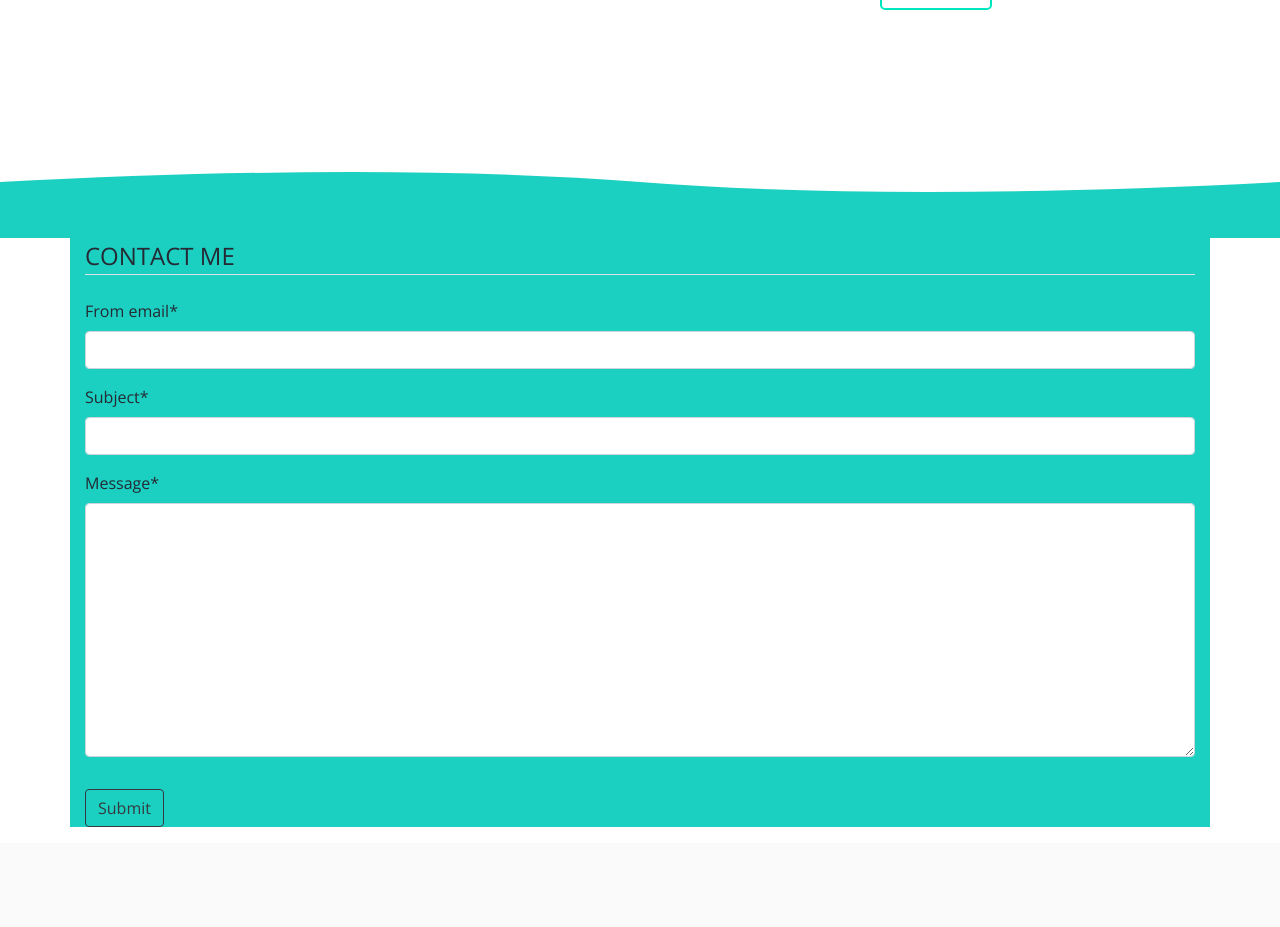
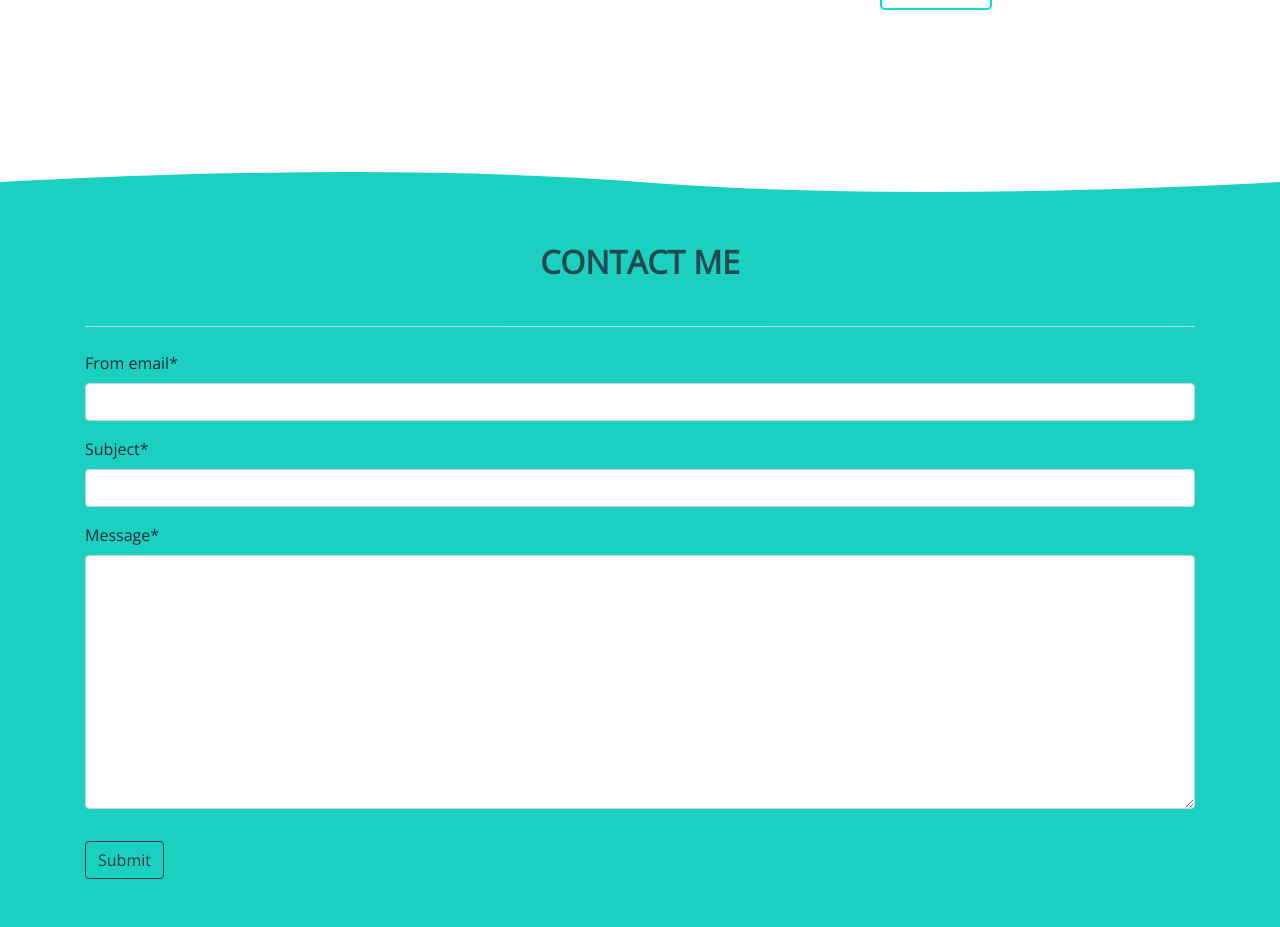
Before and after one commit to brantmorton/portfolio, a Django app: page / in a window 1280 px wide. Shown: the part 3693-4620 px from the top of the page. Before the commit the page ends 4520 px from the top, so only its background shows below. Run offline with Django 3.2, Linux system fonts and the light colour scheme; some libraries are stand-ins or nearby versions.

Commit message:
finished frontend

```diff
--- a/brant_portfolio/marketing/static/marketing/style.css
+++ b/brant_portfolio/marketing/static/marketing/style.css
@@ -1,3 +1,5 @@
+
+/*----- General Formatting -----*/
 body {
     box-sizing: border-box;
     color: #252934;
@@ -28,6 +30,7 @@ h1, h2 {
     margin: 0;
 }
 
+/*----- Header -----*/
 #particles-js {
     background: #252934;
     height: 100vh;
@@ -56,7 +59,6 @@ h1, h2 {
     cursor: pointer;
 }
 
-
 .custom-btn:hover {
     background: #E31B6D;
     transition: 0.3s;
@@ -84,6 +86,7 @@ a:hover, a:focus {
     text-decoration: none;
 }
 
+/*----- Navbar -----*/
 #navbar {
     background: #1B242F;
     border-bottom: 2px solid hsl(170, 100%, 45%);
@@ -93,9 +96,6 @@ a:hover, a:focus {
     transition: top 0.3s;
     position: sticky;
 }
-
-
-
 
 .links {
     color: white;
@@ -124,7 +124,7 @@ a:hover, a:focus {
     cursor: pointer;
 }
 
-
+/*----- Main Content -----*/
 .section {
     display: flex;
     flex-direction: column;
@@ -161,14 +161,6 @@ a:hover, a:focus {
     margin: auto;
 }
 
-.half {
-    padding: 4rem;
-    flex: 1;
-    flex-basis: 40%;
-    text-align: center;
-}
-
-
 #skills > ul {
     margin: 0;
 }
@@ -179,9 +171,18 @@ a:hover, a:focus {
     list-style-type: none;
 }
 
+.half {
+    padding: 4rem;
+    flex: 1;
+    flex-basis: 40%;
+    text-align: center;
+}
+
 img {
     width: 150px;
 }
+
+/*----- Project Section -----*/
 
 #civil {
     padding-top: 5vh;
@@ -249,6 +250,8 @@ img {
     ;
 }
 
+/*----- Contact Section -----*/
+
 .defs-only {
     position: absolute;
 }
@@ -257,9 +260,29 @@ img {
     background: hsl(175,77%,46%);
 }
 
+.contact-background {
+    background: hsl(175,77%,46%);
+    margin: 0;
+}
+
+
+.container {
+    padding-bottom: 3rem;
+}
+
+#contact-header {
+    text-align: center;
+
+    font-size: 3rem;
+    font-weight: bolder;
+    color: #252934;
+    opacity: 0.8;
+    padding-bottom: 5vh;
+}
+
 @media (max-width: 1300px) {
 
-    .sectionTitle {
+    .sectionTitle, #contact-header {
         font-size: 2rem;
     }
 
--- a/brant_portfolio/marketing/templates/email.html
+++ b/brant_portfolio/marketing/templates/email.html
@@ -20,24 +20,26 @@
             <svg width="50" height="100" style="width: 100%;  ">
                 <use xlink:href="#wave"/>
             </svg>
-            <div style="width: 100%; height:auto; background:hsl(175,77%,46%); padding-top: 1rem;">
+            <div style="width: 100vw; height:auto; background:hsl(175,77%,46%); padding-top: 1rem;">
 
             </div>
         </div><!-- /.svg_wrapper -->
 
-        <div id="filler"></div>
+        <div class="container-fluid contact-background">
             <div id="application-form" class="container">
+
                 <form enctype="multipart/form-data" method="POST">
                     {% csrf_token %}
                     <fieldset class="form-group">
-                    <legend class="border-bottom mb-4">
+                        <legend class="border-bottom mb-4" id="contact-header">
                             CONTACT ME
                         </legend>
                         {{ form|crispy }}
                     </fieldset>
-                <div class="form-group">
+                    <div class="form-group contact-background">
                         <button class="btn btn-outline-dark" type="submit">Submit</button>
                     </div>
                 </form>
             </div>
+        </div>
 {% endblock %}
```
Also changed, not shown: brant_portfolio/marketing/static/marketing/success.css (added, +26 -0 lines), brant_portfolio/marketing/templates/success.html (+11 -1 lines). Lines whose indentation alone changed are shown as unchanged.
